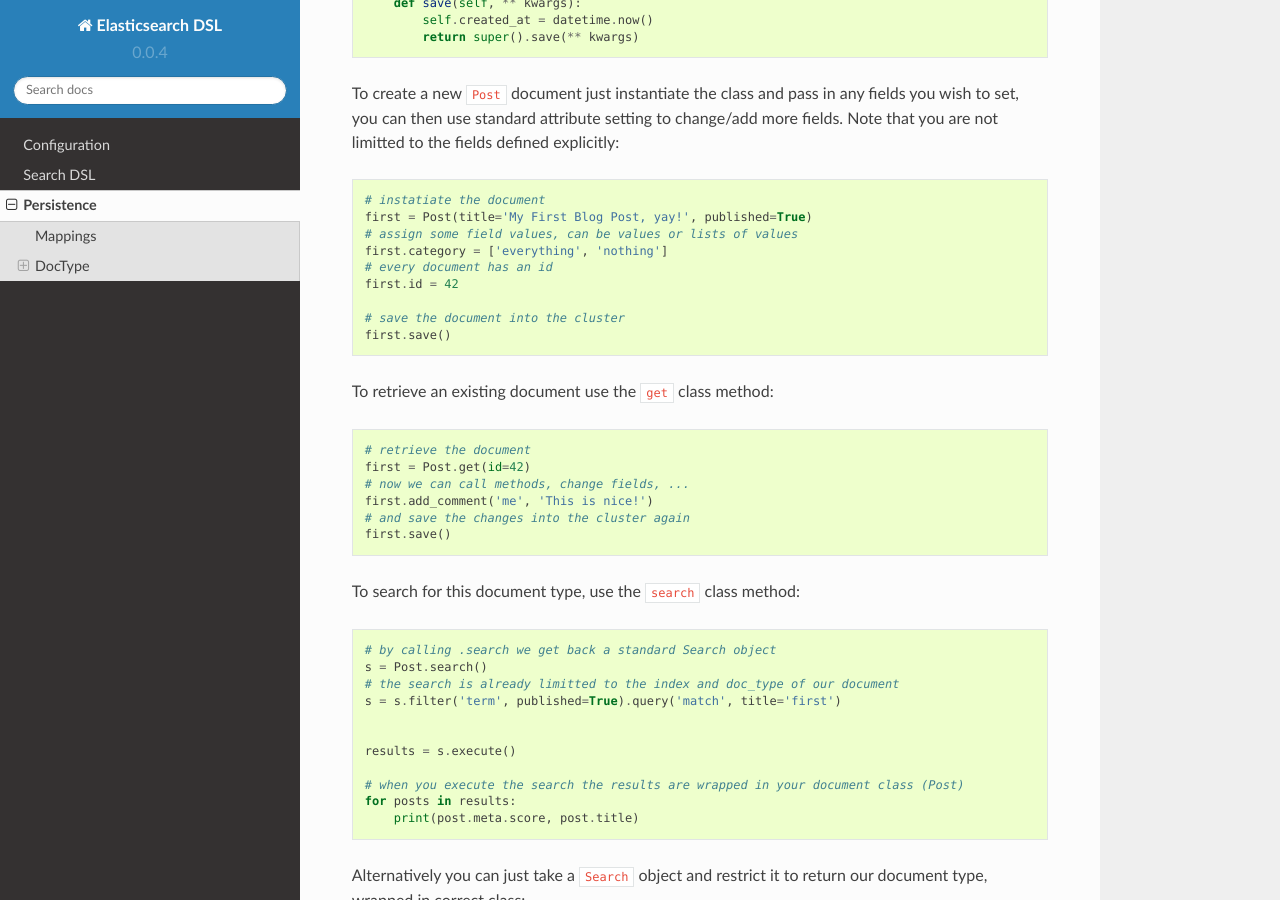
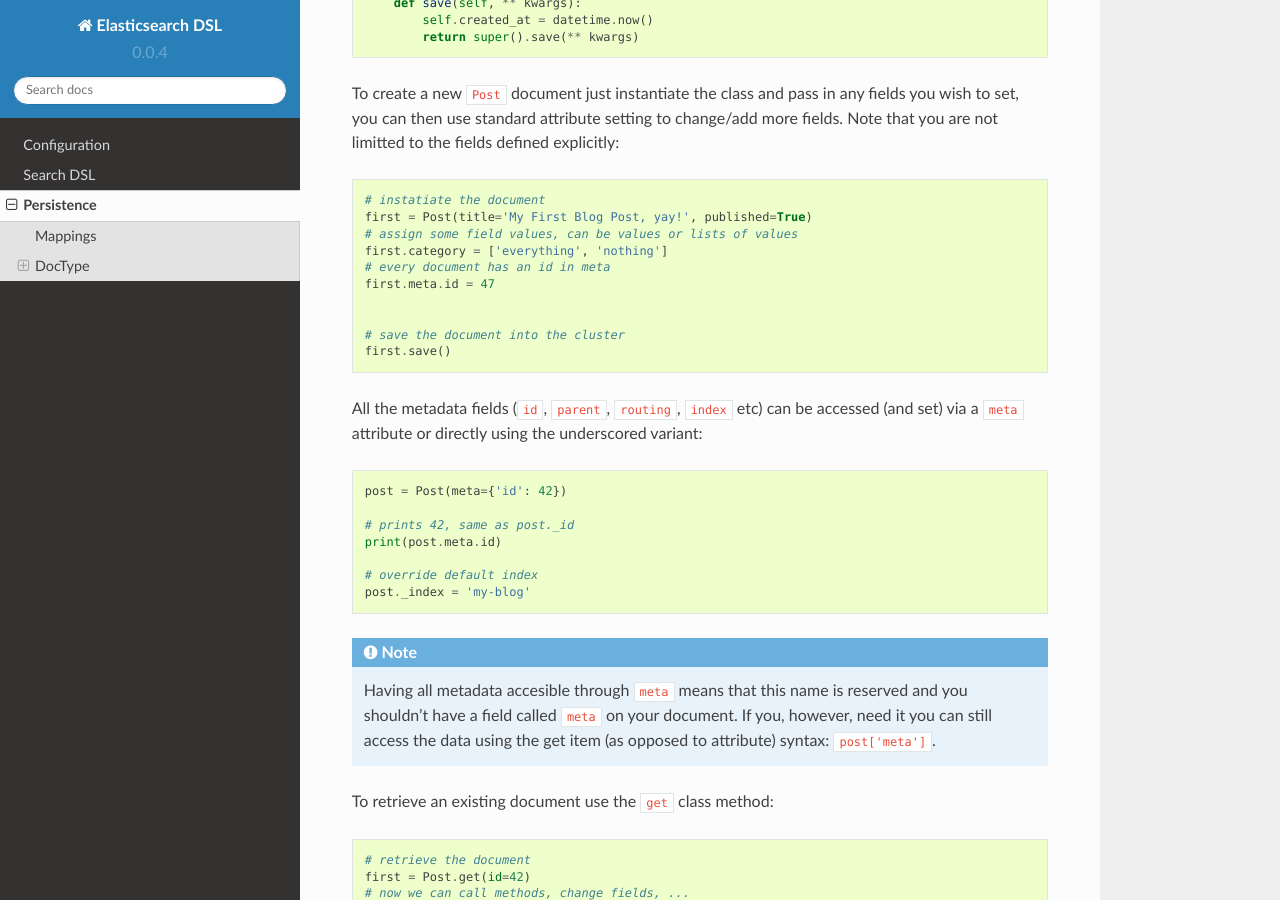
Before and after one commit to elastic/elasticsearch-dsl-py, a Sphinx documentation site: the page built from docs/persistence.rst, in a window 1280 px wide and 900 px high, scrolled down 1514 px. Built offline with Sphinx 7.4.7 and the Read the Docs theme 2.0.0, drawn with Linux system fonts in a browser that asks for light colours.

Commit message:
Added some doc examples with ``DocType.meta``

```diff
--- a/docs/persistence.rst
+++ b/docs/persistence.rst
@@ -98,11 +98,34 @@ explicitly:
     first = Post(title='My First Blog Post, yay!', published=True)
     # assign some field values, can be values or lists of values
     first.category = ['everything', 'nothing']
-    # every document has an id
-    first.id = 42
+    # every document has an id in meta
+    first.meta.id = 47
+
 
     # save the document into the cluster
     first.save()
+
+
+All the metadata fields (``id``, ``parent``, ``routing``, ``index`` etc) can be
+accessed (and set) via a ``meta`` attribute or directly using the underscored
+variant:
+
+.. code:: python
+
+    post = Post(meta={'id': 42})
+
+    # prints 42, same as post._id
+    print(post.meta.id)
+
+    # override default index
+    post._index = 'my-blog'
+
+.. note::
+
+    Having all metadata accesible through ``meta`` means that this name is
+    reserved and you shouldn't have a field called ``meta`` on your document.
+    If you, however, need it you can still access the data using the get item
+    (as opposed to attribute) syntax: ``post['meta']``.
 
 To retrieve an existing document use the ``get`` class method:
 
```
Also changed, not shown: docs/search_dsl.rst (+7 -2 lines).
